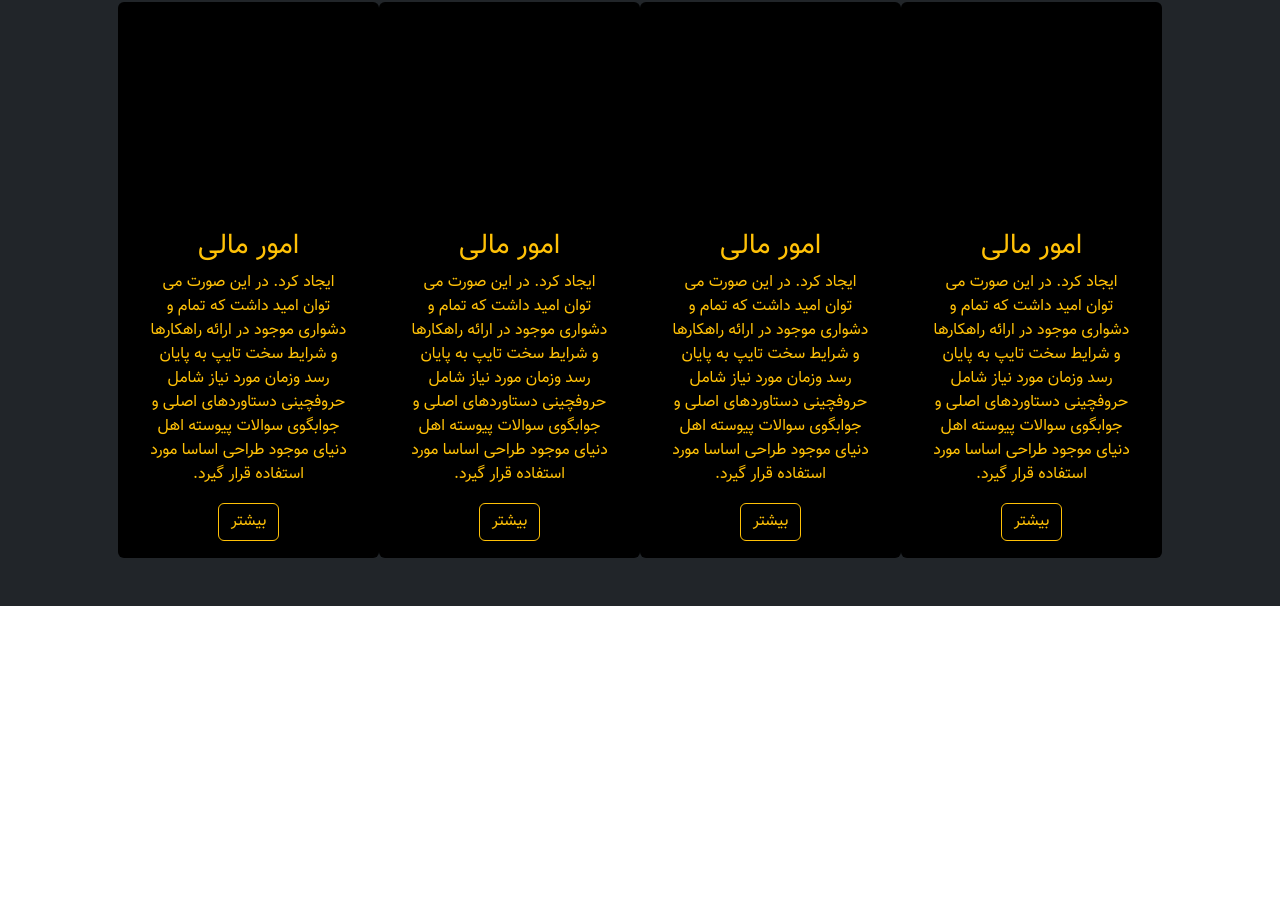
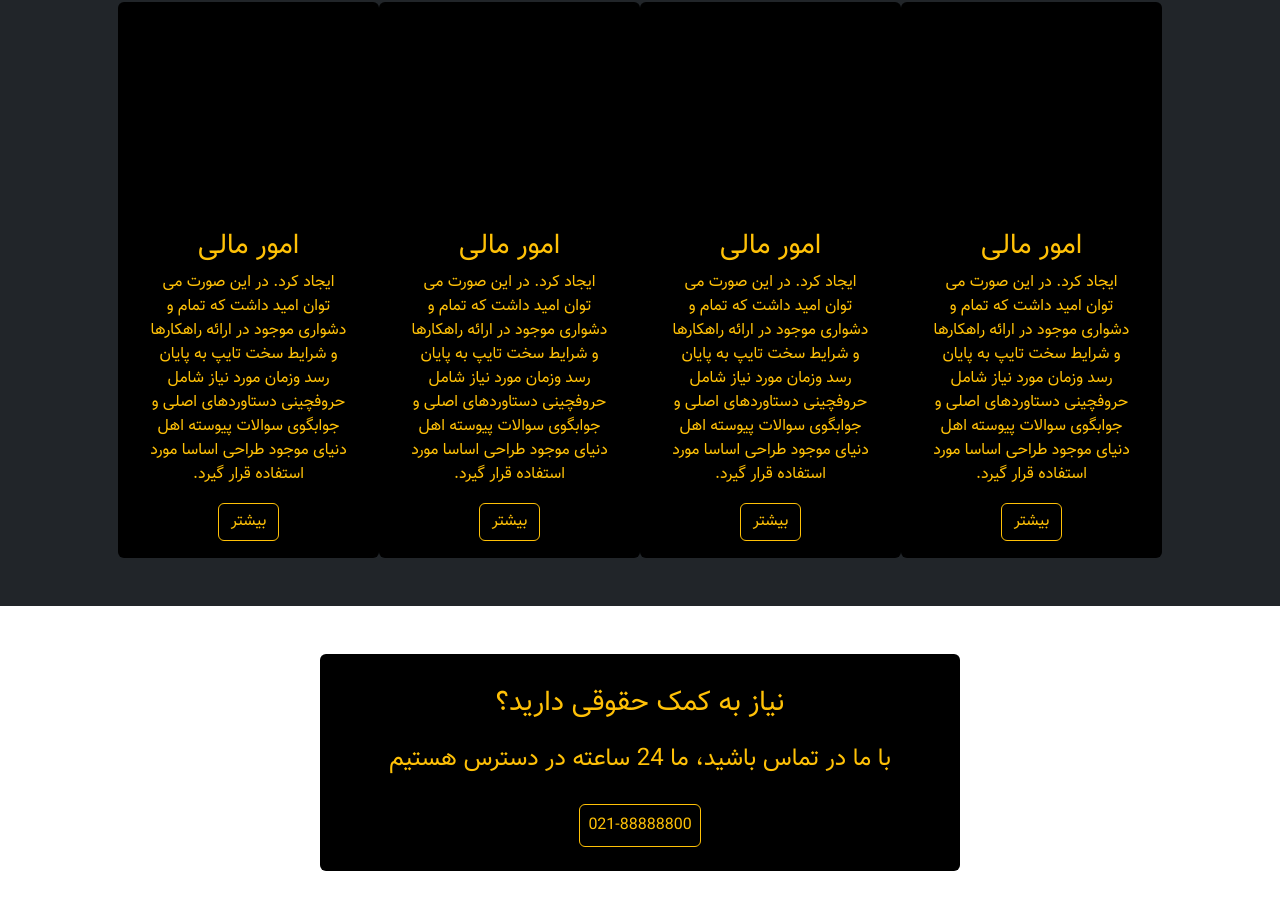
Before and after one commit to amir-m-s/project-05, a plain HTML site: page index.html in a window 1280 px wide. Shown: the part 739-1658 px from the top of the page. Before the commit the page ends 1345 px from the top, so only its background shows below. Drawn offline with nearby package versions, Linux system fonts and the light colour scheme; files whose address does not match are found by name.

Commit message:
Complete contact section

```diff
--- a/index.html
+++ b/index.html
@@ -104,6 +104,20 @@
         </div>
     </section>
 
+    <section id="contact" class="py-5">
+        <div class="card mx-auto w-50 bg-black text-warning text-center">
+            <div class="card-body">
+                <h3 class="card-title pt-3">نیاز به کمک حقوقی دارید؟</h3>
+                <h4 class="card-text py-3">با ما در تماس باشید، ما 24 ساعته در دسترس هستیم</h4>
+                <div class="card-text p-3">
+                    <a href="tel:02188888800" class="border border-warning p-2 rounded text-warning" style="text-decoration: none;">
+                        021-88888800
+                    </a>
+                </div>
+            </div>
+        </div>
+    </section>
+
     <!-- Bootstrap JS-->
     <script src="https://cdn.jsdelivr.net/npm/bootstrap@5.3.1/dist/js/bootstrap.bundle.min.js" integrity="sha384-HwwvtgBNo3bZJJLYd8oVXjrBZt8cqVSpeBNS5n7C8IVInixGAoxmnlMuBnhbgrkm" crossorigin="anonymous"></script>
 </body>
```
